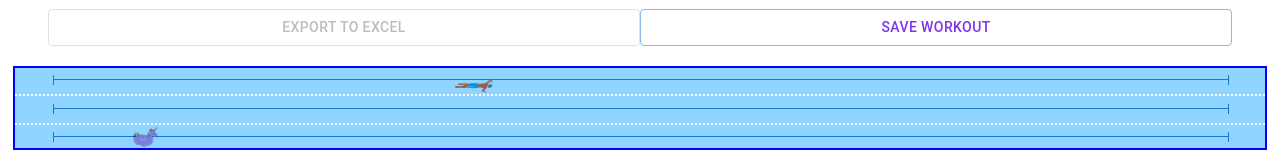
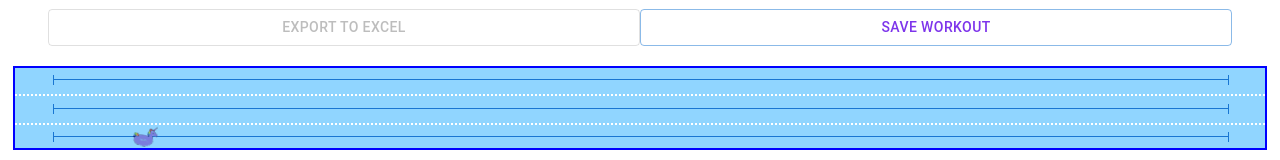
Before and after one commit to legaudinier/swimWorkouts, a React (Vite) app: page / in a window 1280 px wide. Shown: the part 659-819 px from the top of the page. Built offline with nearby package versions, Linux system fonts and the light colour scheme; no server answers.

Commit message:
Hiding the swimmer, was annoying me too much while debugging

```diff
--- a/src/animatedPool.tsx
+++ b/src/animatedPool.tsx
@@ -59,7 +59,7 @@ const AnimatedPool = () => {
             }
           }
         }}>
-          <Box
+          {/* <Box
             component="img"
             sx={{
               width: 32.4,
@@ -69,7 +69,7 @@ const AnimatedPool = () => {
             }}
             alt="Freestyle swimmer"
             src={Swimmer2}
-          />
+          /> */}
         </Box>
         <Box sx={{
           '&::before': {
```
Also changed, not shown: 1 other file (tests, documents, lock files or other folders).
